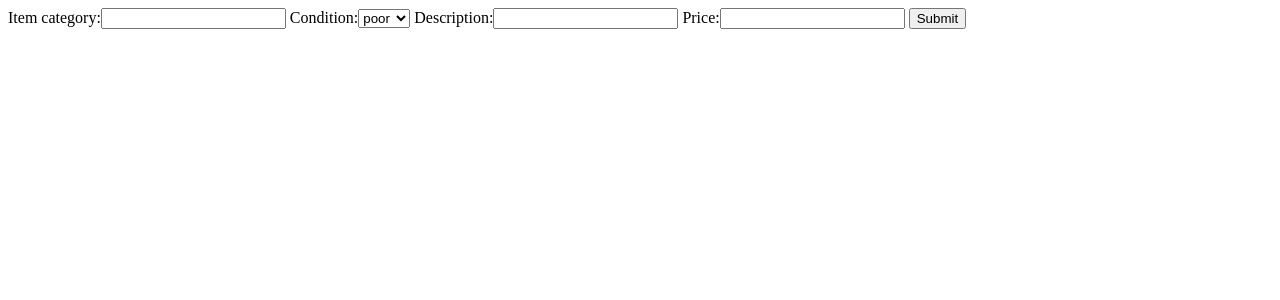
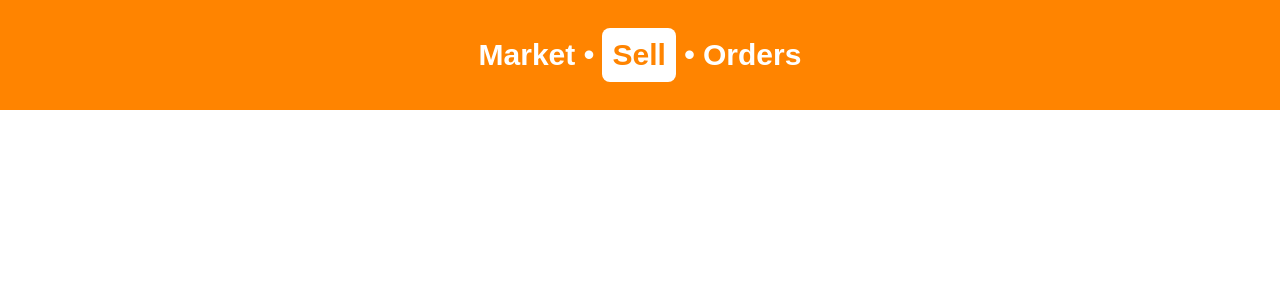
Before and after one commit to m-99/dorm-market, a Django app: page /sell in a window 1280 px wide. Shown: the top 300 px of the page. Run offline with Django 3.2, Linux system fonts and the light colour scheme.

Commit message:
Minor design updates

```diff
--- a/dormmarket/main/static/main/main.css
+++ b/dormmarket/main/static/main/main.css
@@ -18,6 +18,16 @@ body {
     color: white;
     position: fixed;
     z-index: 5;
+}
+
+a:link {
+    text-decoration: none;
+    color: white;
+}
+
+a:visited {
+    text-decoration: none;
+    color: white;
 }
 
 .highlight {
--- a/dormmarket/main/templates/main/index.html
+++ b/dormmarket/main/templates/main/index.html
@@ -10,7 +10,7 @@
 </head>
 
 <div class='nav_bar'><table width="100%" height="100%" border="0"><tr><td valign='middle'>
-    <a href="{% url 'index' %}"><div class='highlight'>Market</div></a> &bull; Sell &bull; Orders
+    <a href="{% url 'index' %}"><div class='highlight'>Market</div></a> &bull; <a href="{% url 'sell' %}">Sell</a> &bull; Orders
 </td></tr></table></div>
 
 <div style='height:110px; display: inline-block; width: 100%;'></div> <!-- used for main content offset -->
--- a/dormmarket/main/templates/main/sell.html
+++ b/dormmarket/main/templates/main/sell.html
@@ -1,5 +1,18 @@
-<form action="" method="post">
-    {% csrf_token %}
-    {{ form }}
-    <input type="submit" value="Submit">
-</form>
+<!DOCTYPE html>
+{% load static %}
+
+<html>
+
+<head>
+
+<link type="text/css" rel="stylesheet" href="{% static 'main/main.css' %}" media="screen">
+
+</head>
+
+<div class='nav_bar'><table width="100%" height="100%" border="0"><tr><td valign='middle'>
+    <a href="{% url 'index' %}">Market</a> &bull; <a href="{% url 'sell' %}"><div class='highlight'>Sell</div></a> &bull; Orders
+</td></tr></table></div>
+
+
+
+</html>
```
Also changed, not shown: dormmarket/main/migrations/0001_initial.py.
